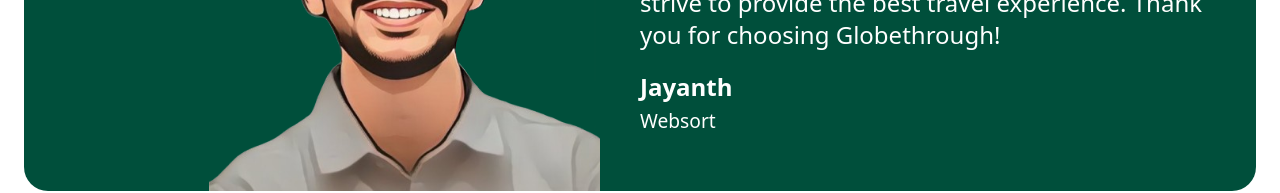
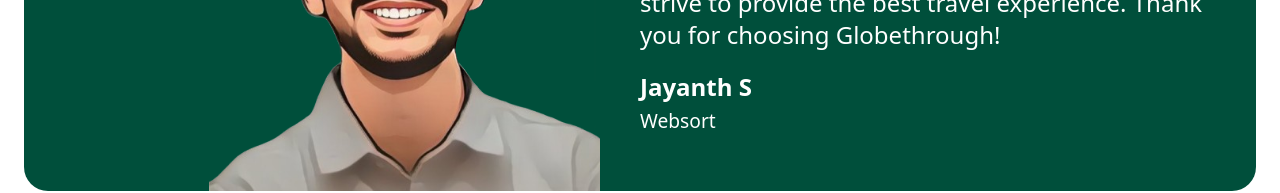
Before and after one commit to tiruwebsort/globethrough-business, a React (Vite) app: page /about in a window 1280 px wide. Shown: the part 1448-1641 px from the top of the page. Built offline with nearby package versions, Linux system fonts and the light colour scheme.

Commit message:
modified aboutus page

```diff
--- a/src/pages/about/About.tsx
+++ b/src/pages/about/About.tsx
@@ -135,7 +135,7 @@ const About = () => {
               </p>
               <p className="mt-5">
                 <b className=" max-[500px]:text-[0.5rem] max-[768px]:text-[1rem]">
-                  Jayanth
+                  Jayanth S
                 </b>
                 <br />
                 <small>Websort</small>
```
